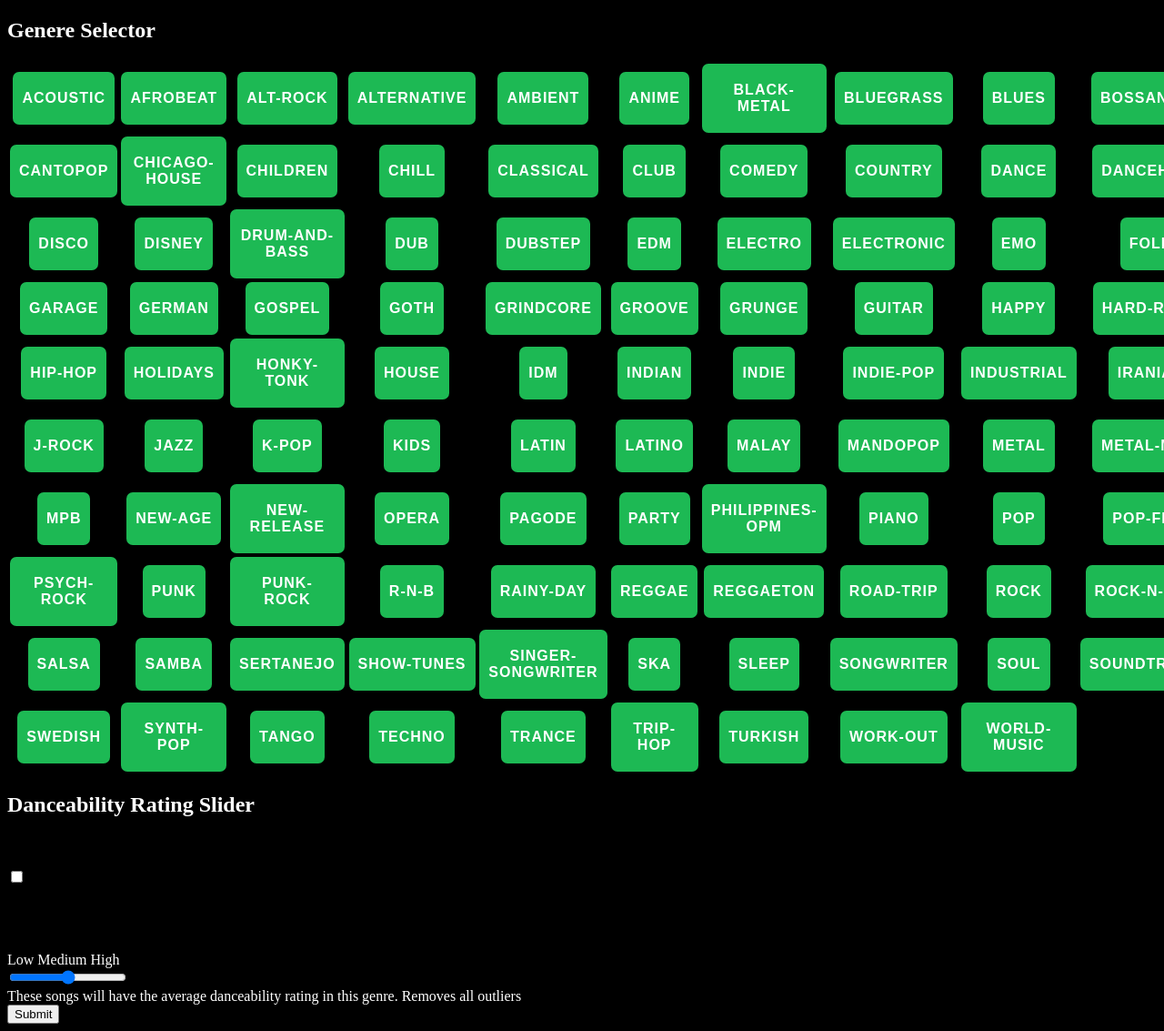
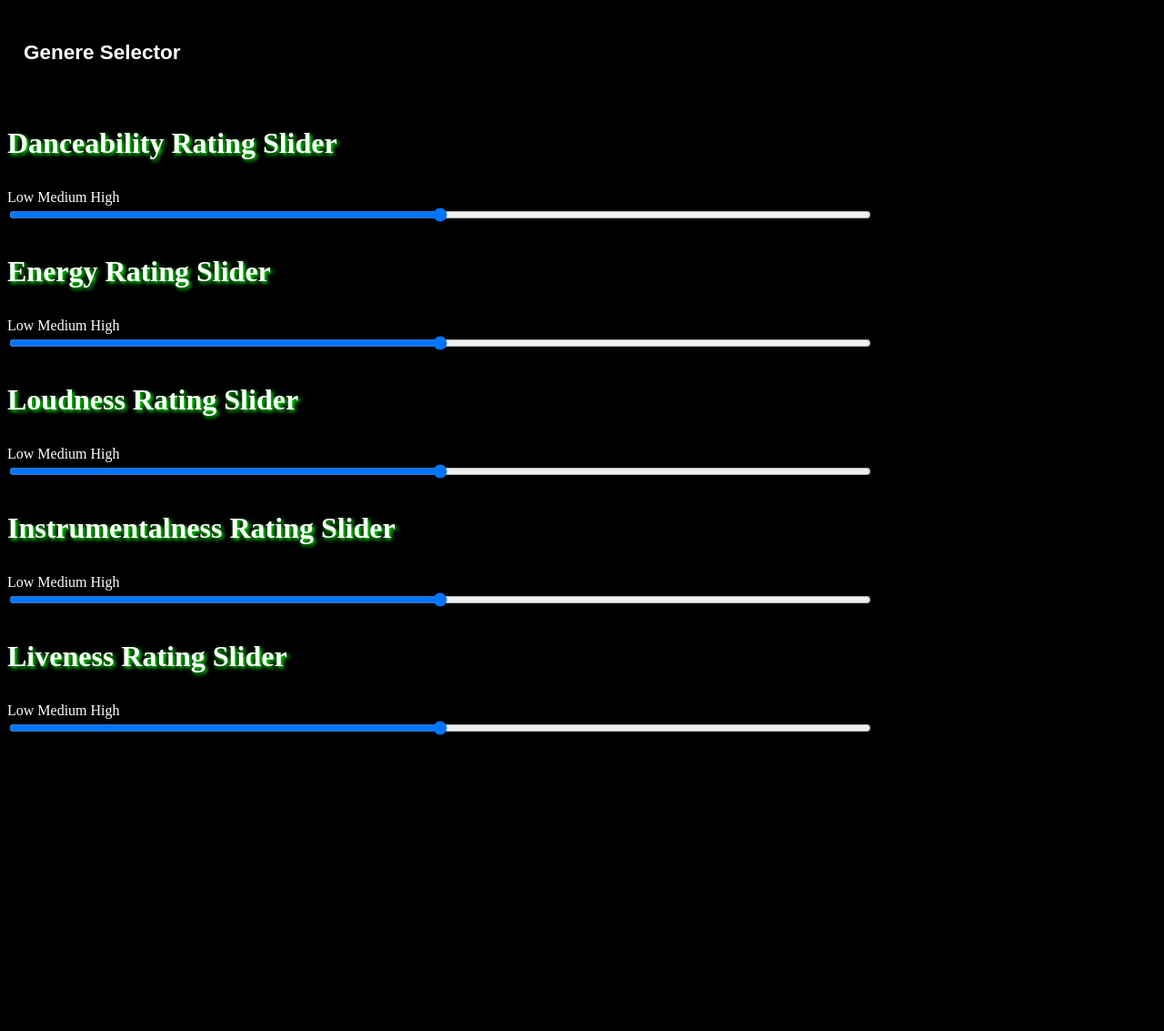
Before and after one commit to victoriab027/Creatify, a Django app: page /base/ in a window 1280 px wide; the page is wider, and only the part inside the window is pictured. Shown: that part at 91% size. After the commit the page ends 808 px from the top of that part, so only its background shows below. Run offline with Django 4.2, Linux system fonts and the light colour scheme; some libraries are stand-ins or nearby versions.

Commit message:
updated main.html ui and base.html convention

```diff
--- a/web_dev/creatify/creatify_app/static/creatify_app/main.js
+++ b/web_dev/creatify/creatify_app/static/creatify_app/main.js
@@ -2,3 +2,16 @@ function toggleButtonClass(button) {
     button.classList.toggle('clicked');
     button.classList.toggle('unclicked');
   }
+  const coll = document.getElementsByClassName("collapsible");
+
+  for (let i = 0; i < coll.length; i++) {
+    coll[i].addEventListener("click", function() {
+      this.classList.toggle("active");
+      var content = this.nextElementSibling;
+      if (content.style.maxHeight){
+        content.style.maxHeight = null;
+      } else {
+        content.style.maxHeight = content.scrollHeight + "px";
+      }
+    });
+  }
--- a/web_dev/creatify/creatify_app/static/creatify_app/style.css
+++ b/web_dev/creatify/creatify_app/static/creatify_app/style.css
@@ -33,3 +33,38 @@ body{
  background-color: #000;
  color: white;
 }
+.collapsible {
+    background-color: #000;
+    color: #fff;
+    cursor: pointer;
+    padding: 18px;
+    width: 100%;
+    border: none;
+    text-align: left;
+    outline: none;
+    font-size: 15px;
+  }
+
+  /* Add a background color to the button if it is clicked on (add the .active class with JS), and when you move the mouse over it (hover) */
+  .active, .collapsible:hover {
+    background-color: #000;
+  }
+
+  /* Style the collapsible content. Note: hidden by default */
+  .content {
+    padding: 0 18px;
+    background-color: black;
+    max-height: 0;
+    overflow: hidden;
+    transition: max-height 0.25s ease-out;
+  }
+h3 {
+    font-size: xx-large;
+    text-shadow: 2px 2px 4px lime;
+}
+.slider-wrapper > * {
+    width: 75%;
+}
+span {
+    width: 100%;
+}
--- a/web_dev/creatify/creatify_app/templates/creatify_app/main.html
+++ b/web_dev/creatify/creatify_app/templates/creatify_app/main.html
@@ -1,13 +1,13 @@
-<!DOCTYPE html>
-<html lang = "en">
-<head>
+{% extends 'creatify_app/base.html' %}
+{% block title %}Creatify{% endblock %}
+
+{% block styles %}
   {% load static %}
   <link rel="stylesheet" type="text/css" href="{% static 'creatify_app/style.css' %}">
-  <title>Creatify</title>
-</head>
-<body>
-  <h2>Genere Selector</h2>
-  <div id="genre-list"></div>
+  {% endblock %}
+{% block content %}
+<button type="button" class="collapsible"><h2>Genere Selector</h2></button>
+<div class="content">
   <table>
     <tr>
       {% for genre in genres %}
@@ -18,35 +18,16 @@
       {% endfor %}
     </tr>
   </table>
-
-	<h2>Danceability Rating Slider</h2>
-    <br>
-    <br>
-    <div class="toggle-border">
-        <input id="toggleButton" type="checkbox">
-        <label for="toggleButton">
-          <div class="handle"></div>
-        </label>
-      </div>
-    <br>
-    <br>
-    <br>
-    <br>
-    <div class="slider-wrapper disabled">
-		<div class="slider-titles">
+</div>
+{% for slider in sliders%}
+	<h3>{{slider}} Rating Slider</h3>
+    <div class="slider-wrapper">
 			<span class="low">Low</span>
 			<span class="medium">Medium</span>
-			<span class="high">High</span>
-		</div>
+			<span class="high">High</span><br>
 		<input type="range" min="1" max="3" value="2" class="slider" id="danceabilitySlider">
-        <div id="undertext">These songs will have the average danceability rating in this genre. Removes all outliers</div>
 	</div>
-
-
-
-	<button onclick="saveSliderValue()">Submit</button>
+{% endfor %}
   <script src="{% static 'creatify_app/main.js' %}"></script>
 
-</body>
-
-</html>
+  {% endblock %}
--- a/web_dev/creatify/creatify_app/views.py
+++ b/web_dev/creatify/creatify_app/views.py
@@ -2,8 +2,9 @@ from django.contrib.auth import authenticate, login, logout
 from django.contrib.auth.forms import AuthenticationForm, UserCreationForm
 from django.shortcuts import render, redirect
 def baserender(request):
+    sliders = ['Danceability', 'Energy', 'Loudness', 'Instrumentalness', 'Liveness']
     genres = ['acoustic', 'afrobeat', 'alt-rock', 'alternative', 'ambient', 'anime', 'black-metal', 'bluegrass', 'blues', 'bossanova', 'brazil', 'breakbeat', 'british', 'cantopop', 'chicago-house', 'children', 'chill', 'classical', 'club', 'comedy', 'country', 'dance', 'dancehall', 'death-metal', 'deep-house', 'detroit-techno', 'disco', 'disney', 'drum-and-bass', 'dub', 'dubstep', 'edm', 'electro', 'electronic', 'emo', 'folk', 'forro', 'french', 'funk', 'garage', 'german', 'gospel', 'goth', 'grindcore', 'groove', 'grunge', 'guitar', 'happy', 'hard-rock', 'hardcore', 'hardstyle', 'heavy-metal', 'hip-hop', 'holidays', 'honky-tonk', 'house', 'idm', 'indian', 'indie', 'indie-pop', 'industrial', 'iranian', 'j-dance', 'j-idol', 'j-pop', 'j-rock', 'jazz', 'k-pop', 'kids', 'latin', 'latino', 'malay', 'mandopop', 'metal', 'metal-misc', 'metalcore', 'minimal-techno', 'movies', 'mpb', 'new-age', 'new-release', 'opera', 'pagode', 'party', 'philippines-opm', 'piano', 'pop', 'pop-film', 'post-dubstep', 'power-pop', 'progressive-house', 'psych-rock', 'punk', 'punk-rock', 'r-n-b', 'rainy-day', 'reggae', 'reggaeton', 'road-trip', 'rock', 'rock-n-roll', 'rockabilly', 'romance', 'sad', 'salsa', 'samba', 'sertanejo', 'show-tunes', 'singer-songwriter', 'ska', 'sleep', 'songwriter', 'soul', 'soundtracks', 'spanish', 'study', 'summer', 'swedish', 'synth-pop', 'tango', 'techno', 'trance', 'trip-hop', 'turkish', 'work-out', 'world-music']
-    return render(request, 'creatify_app/main.html', {'genres':genres})
+    return render(request, 'creatify_app/main.html', {'genres':genres, 'sliders':sliders})
 def register(request):
     if request.method == 'POST':
         form = UserCreationForm(request.POST)
@@ -17,7 +18,6 @@ def register(request):
     else:
         form = UserCreationForm()
     return render(request, 'creatify_app/main.html', {'form': form})
-
 
 def login_view(request):
     if request.method == 'POST':
```
